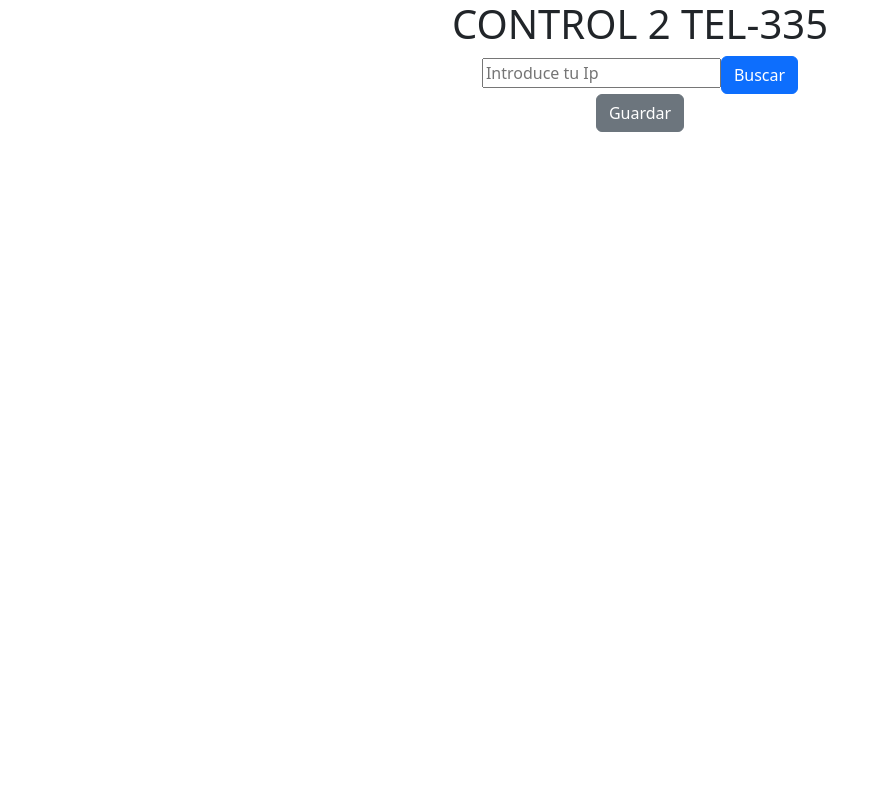
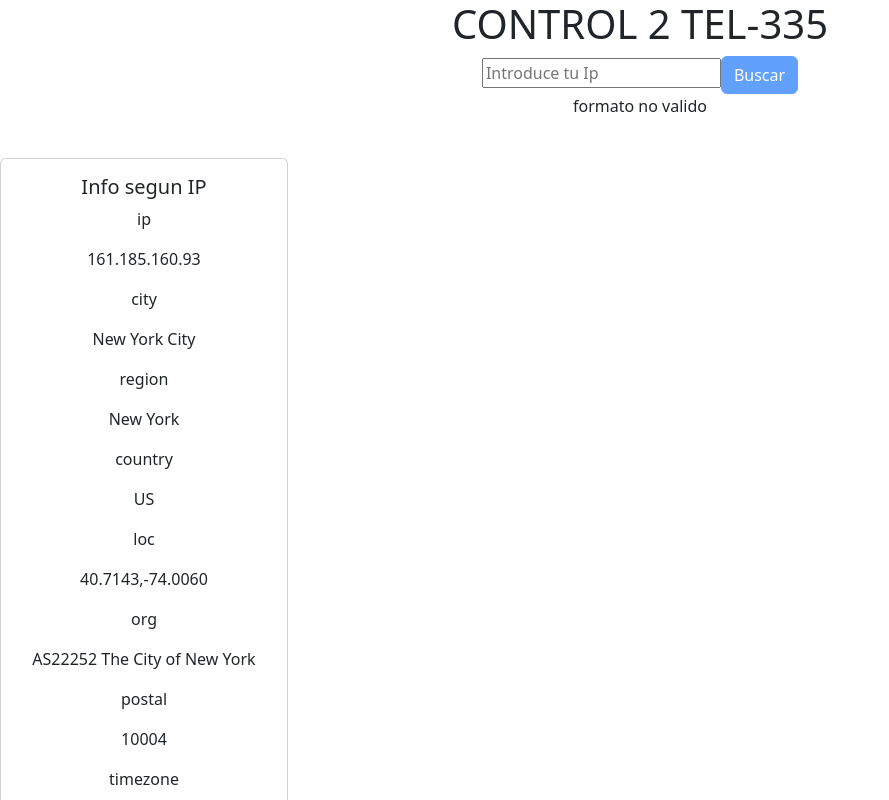
Before and after one commit to tel335/c2-2023, a React (Create React App) app: page / in a window 1280 px wide. Shown: the top 800 px of the page, without its empty margins (0-889 px from the left). Built offline with nearby package versions, Linux system fonts and the light colour scheme; no server answers.

Commit message:
actualizacion de hooks

```diff
--- a/src/componentes/BuscadorDeIp.js
+++ b/src/componentes/BuscadorDeIp.js
@@ -1,9 +1,10 @@
-import { getInfoOfIpv4 } from "../funciones/peticiones";
+import { getInfoOfIpv4, saveInfo } from "../funciones/peticiones";
 import { useState } from "react";
 import { useEffect } from "react";
+import { ipv4Valida } from "../funciones/funciones";
 
 export default function BuscadorDeIp() {
-    const variablePrueba={
+    const variablePrueba = {
         "ip": "161.185.160.93",
         "city": "New York City",
         "region": "New York",
@@ -14,22 +15,111 @@ export default function BuscadorDeIp() {
         "timezone": "America/New_York",
         "readme": "https://ipinfo.io/missingauth"
     }
-    const [ip, setIp] = useState(variablePrueba);
-    const [info, setInfo] = useState(null);
+    const variablePrueba2 = {
+        "ip": "161.4",
+        "city": "New York City",
+        "region": "New York",
+        "country": "US",
+        "loc": "40.7143,-74.0060",
+        "org": "AS22252 The City of New York",
+        "postal": "10004",
+        "timezone": "America/New_York",
+        "readme": "https://ipinfo.io/missingauth"
+    }
+    const mensajes={
+        "caso1":"",
+        "caso2":"formato no valido",
+        "caso3":"error"
+    }
+    const [ipEnInput, setIpEnInput] = useState('');
+    const [ip, setIp] = useState(variablePrueba); //info de la ip
+    const [habilitar, setHabilitar] = useState(false);
+    const [buscar, setBuscar] = useState(false);
+    const [valides, setvalides]=useState("")
+    const [Guardar,setGuardar]=useState(false)
+    //cuando se modifica la ip
+
+    useEffect(()=>{
+        const guardarInfo=async()=>{
+            saveInfo(info)}
+            guardarInfo()
+    },[Guardar]
+    )
+
     useEffect(() => {
-        const getInfo = async () => {
-            const data = await getInfoOfIpv4(ip);
-            setInfo(data);
+        const buscarIp = async () => {
+            const info = await getInfoOfIpv4(ipEnInput);
+            if(info==null){
+                setvalides(mensajes.caso3)
+            }
+            setIp(info);
+            setBuscar(false)
         }
-        getInfo();
-    }, [ip]);
+        buscarIp();
+    }, [buscar]);
+    //cambia la ip de la carta cuando se preciona el boton
 
-    return(
+    //cuando se modifica el input
+    useEffect(() => {
+        const habilitarBoton = () => {
+            if (ipv4Valida(ipEnInput)) {
+                setHabilitar(true);
+                setvalides("")
+            }
+            else {
+                setHabilitar(false);
+                setvalides(mensajes.caso2)
+
+            }
+        }
+        habilitarBoton();
+    }, [ipEnInput]);
+    //para habilitar el boton buscar
+    useEffect(() => {
+        if (habilitar) {
+            document.getElementById("botonBuscar").disabled = false;
+        }
+        else {
+            document.getElementById("botonBuscar").disabled = true;
+        }
+    }, [habilitar]);
+
+    //para mostrar info en carta
+
+
+    return (
         <>
-        <input placeholder="Introduce tu Ip" onChange={(e)=>setIp(e.target.value)}></input>
-        <button onClick={()=>setIp(ip)} className="btn btn-primary">Buscar</button>
-        <br></br>
-        <button className="btn btn-secondary">Guardar</button>
+            <input placeholder="Introduce tu Ip" onChange={(e) => { setIpEnInput(e.target.value) }}></input>
+            {/*boton busrcar ip*/}
+            <button id="botonBuscar" onClick={() => setBuscar(true)} className="btn btn-primary" disabled>Buscar</button>
+            <br></br>
+            <p>{valides}</p>
+            <br></br>
+            <div id="Informacion segun ip" className="card" style={{ width: "18rem" }}>
+                <div class="card-body">
+                    <h5 class="card-title">Info segun IP</h5>
+                    <p class="card-text">ip </p>
+                    <p class="card-text">{ip.ip}</p>
+                    <p class="card-text">city </p>
+                    <p class="card-text">{ip.city}</p>
+                    <p class="card-text">region </p>
+                    <p class="card-text">{ip.region}</p>
+                    <p class="card-text">country </p>
+                    <p class="card-text">{ip.country}</p>
+                    <p class="card-text">loc</p>
+                    <p class="card-text">{ip.loc}</p>
+                    <p class="card-text">org</p>
+                    <p class="card-text">{ip.org}</p>
+                    <p class="card-text">postal</p>
+                    <p class="card-text">{ip.postal}</p>
+                    <p class="card-text">timezone </p>
+                    <p class="card-text">{ip.timezone}</p>
+                    <p class="card-text">readme</p>
+                    <p class="card-text">{ip.readme}</p>
+                </div>
+            </div>
+            <button className="btn btn-secondary" onClick={() => setGuardar(true)} >Guardar</button>
+
 
         </>
     )
--- /dev/null
+++ b/src/funciones/funciones.js
@@ -0,0 +1,21 @@
+export function ipv4Valida(ip) {
+    if (ip.length < 7 || ip.length > 15) {
+        return false;
+    }
+    if(ip[0]==='.' || ip[ip.length-1]==='.'){
+        return false;
+    }
+    let contadorPuntos=0;
+    for (let i = 0; i < ip.length; i++) {
+        if (ip[i]==='.') {
+            contadorPuntos++;
+            if (ip[i+1]==='.') {
+                return false;
+            }
+        }
+    }
+    if (contadorPuntos!==3) {
+        return false;
+    }
+    return true;
+}
--- a/src/funciones/peticiones.js
+++ b/src/funciones/peticiones.js
@@ -2,14 +2,10 @@ import axios from "axios";
 
 
 export async function getInfoOfIpv4(ipv4) {
+    //si no hay argumento se busca la ip 161.185.160.93
 
     const response = await axios.get('https://ipinfo.io/'+ipv4 +'/geo');
-    if (response.status !== 200) {
-        throw new Error(`Fallo del servidor ${response.status}`);
-    }
-    else{
-        return response.data;
-    }
+    return response.data;
 }
 
 export async function saveInfo(ip,city,region,country){
```
